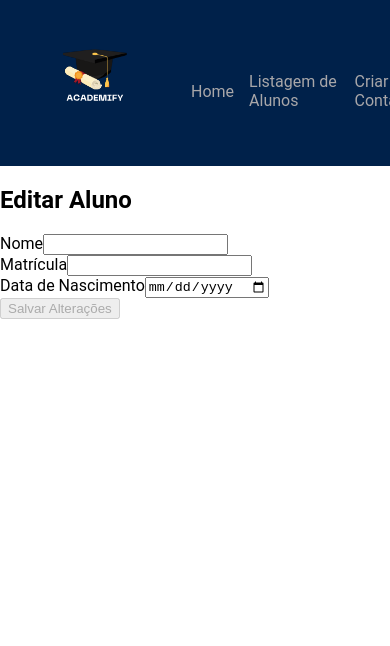
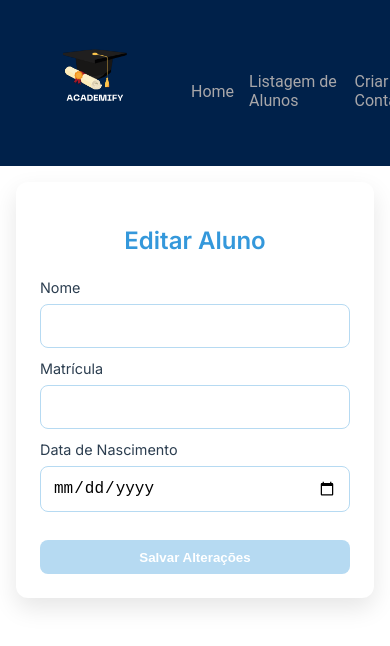
Before and after one commit to IgorFariaNeves/Academify_Angular, an Angular app in the folder AcademyFront/: page /editar in a window 390 px wide. Shown: the top 646 px of the page. Built offline with nearby package versions, Linux system fonts and the light colour scheme.

Commit message:
fazendo o pesquisar funcionar e o editar estilizado

```diff
--- a/AcademyFront/src/app/pages/editar/editar.component.scss
+++ b/AcademyFront/src/app/pages/editar/editar.component.scss
@@ -0,0 +1,128 @@
+@import url('https://fonts.googleapis.com/css2?family=Inter:wght@300;400;600&display=swap');
+
+$primary-color: #3498db;
+$secondary-color: #2ecc71;
+$error-color: #e74c3c;
+$background-color: #f4f6f7;
+$text-color: #2c3e50;
+
+.editar-aluno-container {
+  max-width: 500px;
+  margin: 2rem auto;
+  padding: 2rem;
+  background-color: white;
+  border-radius: 12px;
+  box-shadow: 0 10px 25px rgba(0, 0, 0, 0.1);
+  font-family: 'Inter', sans-serif;
+
+  h2 {
+    text-align: center;
+    color: $primary-color;
+    margin-bottom: 1.5rem;
+    font-weight: 600;
+    font-size: 1.8rem;
+  }
+
+  form {
+    display: flex;
+    flex-direction: column;
+    gap: 1rem;
+
+    > div {
+      display: flex;
+      flex-direction: column;
+
+      label {
+        margin-bottom: 0.5rem;
+        color: $text-color;
+        font-weight: 500;
+        font-size: 0.9rem;
+      }
+
+      input {
+        padding: 0.75rem;
+        border: 1px solid lighten($primary-color, 30%);
+        border-radius: 8px;
+        transition: all 0.3s ease;
+        font-size: 1rem;
+
+        &:focus {
+          outline: none;
+          border-color: $primary-color;
+          box-shadow: 0 0 0 3px rgba(52, 152, 219, 0.2);
+        }
+      }
+
+      div[style*="color: red"] {
+        color: $error-color;
+        font-size: 0.8rem;
+        margin-top: 0.5rem;
+        animation: fadeIn 0.3s ease;
+      }
+    }
+
+    button {
+      margin-top: 1rem;
+      padding: 0.75rem;
+      background-color: $primary-color;
+      color: white;
+      border: none;
+      border-radius: 8px;
+      cursor: pointer;
+      font-weight: 600;
+      transition: all 0.3s ease;
+
+      &:hover:not(:disabled) {
+        background-color: darken($primary-color, 10%);
+        transform: translateY(-2px);
+        box-shadow: 0 4px 10px rgba(0, 0, 0, 0.2);
+      }
+
+      &:disabled {
+        background-color: lighten($primary-color, 30%);
+        cursor: not-allowed;
+      }
+    }
+
+    .error {
+      color: $error-color;
+      text-align: center;
+      margin-top: 1rem;
+      font-size: 0.9rem;
+    }
+  }
+}
+
+@keyframes fadeIn {
+  from {
+    opacity: 0;
+    transform: translateY(-10px);
+  }
+  to {
+    opacity: 1;
+    transform: translateY(0);
+  }
+}
+
+@media screen and (max-width: 600px) {
+  .editar-aluno-container {
+    margin: 1rem;
+    padding: 1.5rem;
+
+    h2 {
+      font-size: 1.5rem;
+    }
+
+    form {
+      gap: 0.75rem;
+
+      input {
+        padding: 0.6rem;
+      }
+
+      button {
+        padding: 0.6rem;
+      }
+    }
+  }
+}
--- a/AcademyFront/src/app/pages/listagem-alunos/listagem-alunos.component.scss
+++ b/AcademyFront/src/app/pages/listagem-alunos/listagem-alunos.component.scss
@@ -111,7 +111,7 @@
             background-color: #f44336;
             color: white;
           }
-            &.btn-visualizar{
+          &.btn-visualizar {
             background-color: chartreuse;
             color: white;
           }
@@ -123,11 +123,13 @@
   .mat-mdc-paginator {
     background-color: transparent;
     display: flex;
-      justify-content: center;
+    justify-content: space-between; /* Alinha os itens ao longo do contêiner */
     margin-top: 20px;
 
     .mat-mdc-paginator-range-actions {
       order: 2;
+      align-items: center;
+      display: flex; /* Garante que os itens sejam centralizados verticalmente */
     }
 
     .mat-mdc-paginator-navigation-first,
@@ -143,6 +145,8 @@
     .mat-mdc-paginator-page-size {
       order: 1;
       margin-right: 20px;
+      align-items: center;
+      display: flex; /* Garante que os itens sejam centralizados verticalmente */
     }
   }
 }
--- a/AcademyFront/src/app/pages/listagem-alunos/listagem-alunos.component.ts
+++ b/AcademyFront/src/app/pages/listagem-alunos/listagem-alunos.component.ts
@@ -12,7 +12,7 @@ import { Router } from '@angular/router';
 })
 export class ListagemAlunosComponent implements OnInit {
   Alunos: Aluno[] = [];
-  filteredAlunos = new MatTableDataSource<Aluno>(this.Alunos);
+  filteredAlunos: MatTableDataSource<Aluno> = new MatTableDataSource();
   displayedColumns: string[] = ['id', 'nome', 'matricula', 'nascimento', 'dataHoraCadastro', 'actions'];
   searchQuery: string = '';
 
@@ -22,14 +22,22 @@ export class ListagemAlunosComponent implements OnInit {
 
   ngOnInit(): void {
     this.carregarAlunos();
-    this.filteredAlunos.paginator = this.paginator;
   }
 
   carregarAlunos(): void {
     this.AlunoService.listarAlunos().subscribe(
       data => {
         this.Alunos = data;
-        this.filteredAlunos.data = data;
+        this.filteredAlunos = new MatTableDataSource<Aluno>(this.Alunos);
+        this.filteredAlunos.paginator = this.paginator;
+        this.filteredAlunos.filterPredicate = (data: Aluno, filter: string) => {
+          const searchTerms = filter.split(' ');
+          return searchTerms.every(term =>
+            (data.nome?.toLowerCase().includes(term) || '') ||
+            (data.matricula?.toString().includes(term) || '') ||
+            (data.id?.toString().includes(term) || '')
+          );
+        };
       },
       error => console.error('Erro ao carregar Alunos:', error)
     );
@@ -62,10 +70,6 @@ export class ListagemAlunosComponent implements OnInit {
 
   applyFilter(): void {
     const filterValue = this.searchQuery.trim().toLowerCase();
-    if (filterValue) {
-      this.filteredAlunos.filter = filterValue;
-    } else {
-      this.filteredAlunos.data = this.Alunos;
-    }
+    this.filteredAlunos.filter = filterValue;
   }
 }
```
Lines whose indentation alone changed are shown as unchanged.
